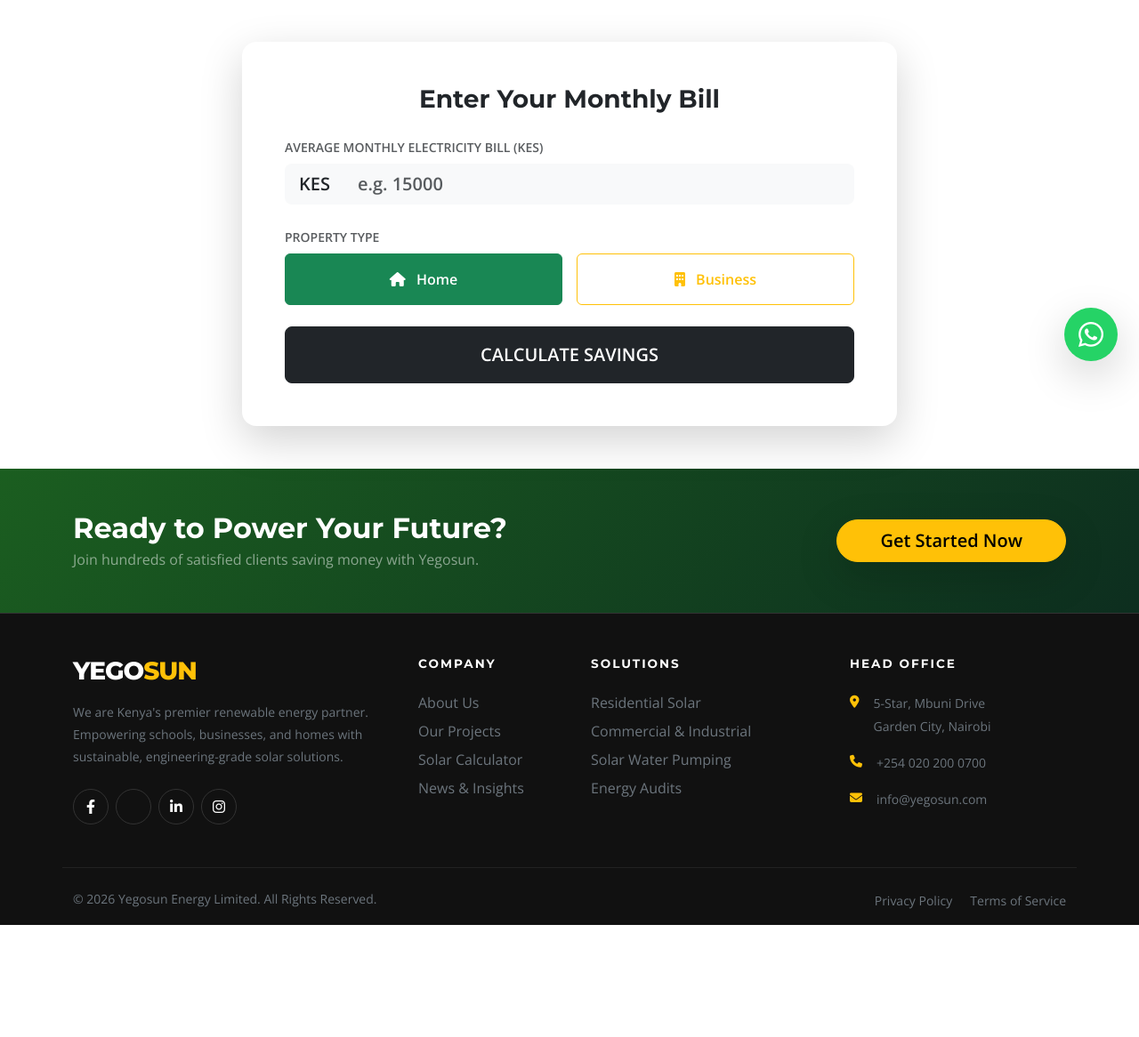
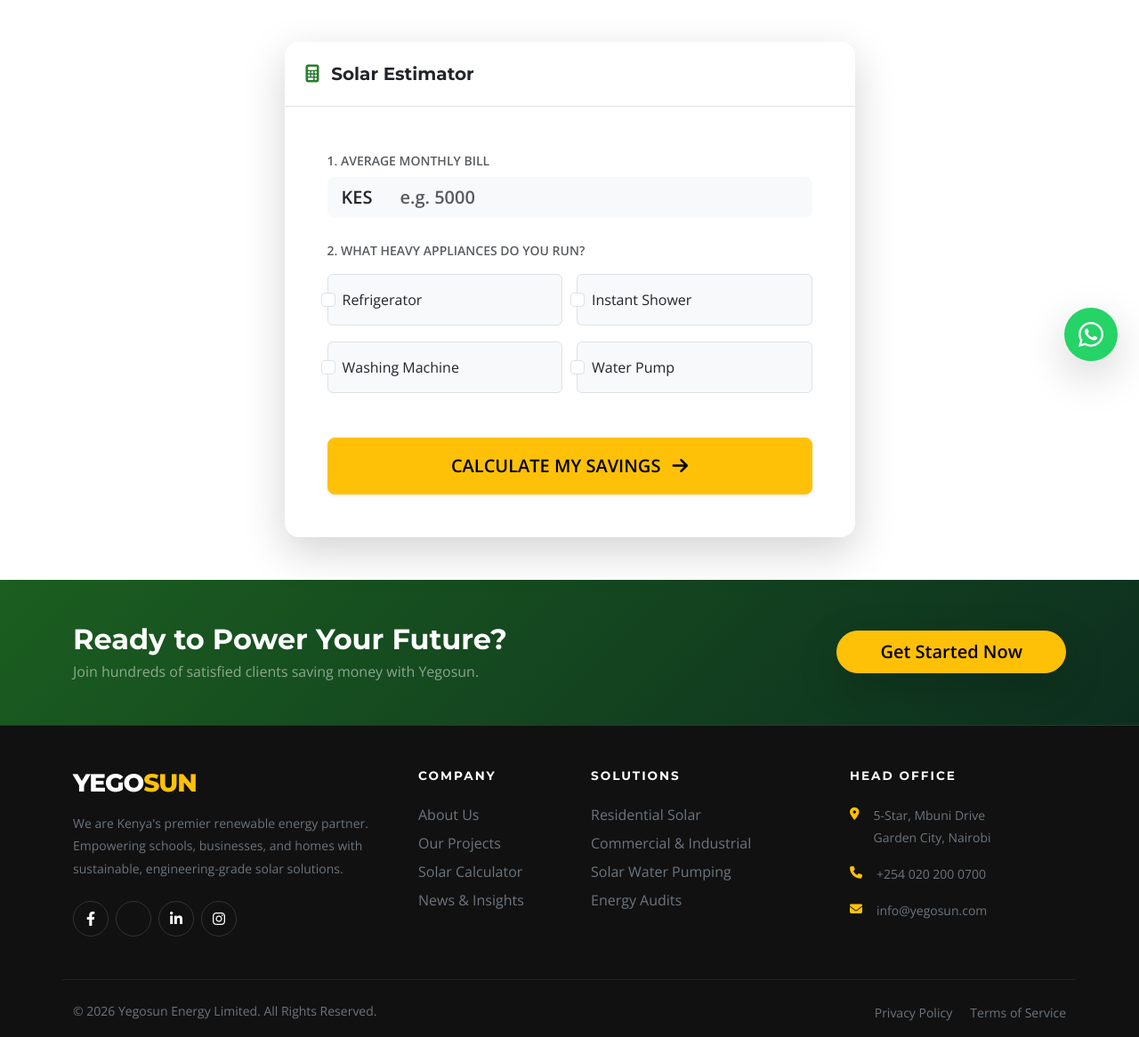
Before and after one commit to kelvin-keter/yegosun-website, a Flask app: page /calculator in a window 1280 px wide. Shown: the part 370-1536 px from the top of the page at 89% size. Before the commit the page ends 1410 px from the top, so only its background shows below. Run offline with Flask 3, Linux system fonts and the light colour scheme.

Commit message:
Feature: Add Solar Calculator Lead Magnet with PDF Generation

```diff
--- a/app.py
+++ b/app.py
@@ -148,6 +148,88 @@ def submit_quote():
     response.headers['Content-Disposition'] = f'attachment; filename={filename}'
     return response
 
+# --- NEW: LEAD MAGNET CALCULATOR ---
+@app.route('/generate_report', methods=['POST'])
+def generate_report():
+    # 1. Get User Data
+    full_name = request.form.get('full_name')
+    email = request.form.get('email')
+    phone = request.form.get('phone')
+    try:
+        monthly_bill = float(request.form.get('monthly_bill'))
+    except:
+        monthly_bill = 0.0
+    appliances = request.form.getlist('appliances') # List of checked items
+
+    # 2. DO THE MATH (The "Engineering" Logic)
+    # Assumptions: Cost per unit = 28 KES. Peak Sun Hours = 4.5
+    monthly_units = monthly_bill / 28
+    daily_units = monthly_units / 30
+    required_system_size = daily_units / 4.5
+
+    # Round up to nearest 0.5kW (e.g., 3.2kW becomes 3.5kW)
+    recommended_kw = round(required_system_size * 2) / 2
+    if recommended_kw < 1: recommended_kw = 1 # Minimum 1kW
+
+    # Estimated Cost (approx 150k per kW for hybrid)
+    est_cost_min = int(recommended_kw * 130000)
+    est_cost_max = int(recommended_kw * 160000)
+
+    # Savings (Assume 90% bill reduction)
+    monthly_savings = int(monthly_bill * 0.9)
+    yearly_savings = monthly_savings * 12
+
+    # ROI Calculation (Months to break even)
+    avg_cost = (est_cost_min + est_cost_max) / 2
+    if monthly_savings > 0:
+        roi_months = int(avg_cost / monthly_savings)
+        roi_years = round(roi_months / 12, 1)
+    else:
+        roi_years = 0
+
+    # 3. SAVE AS LEAD (So you can call them!)
+    lead_details = f"Solar Report Request. Bill: KES {monthly_bill}. System: {recommended_kw}kW. Appliances: {', '.join(appliances)}"
+
+    try:
+        new_lead = Quote(
+            full_name=full_name,
+            email=email,
+            phone=phone,
+            project_type="Solar Report Request",
+            location="Web Calculator",
+            message=lead_details
+        )
+        db.session.add(new_lead)
+        db.session.commit()
+    except Exception as e:
+        print(f"Error saving lead: {e}")
+
+    # 4. GENERATE THE PDF
+    rendered_html = render_template('pdf_solar_report.html',
+                                  name=full_name,
+                                  date=datetime.now().strftime("%d %b, %Y"),
+                                  bill=monthly_bill,
+                                  system_size=recommended_kw,
+                                  cost_min="{:,}".format(est_cost_min),
+                                  cost_max="{:,}".format(est_cost_max),
+                                  savings="{:,}".format(yearly_savings),
+                                  roi=roi_years,
+                                  appliances=appliances)
+
+    pdf_file = io.BytesIO()
+    pisa_status = pisa.CreatePDF(io.StringIO(rendered_html), dest=pdf_file)
+
+    if pisa_status.err:
+        return 'Error creating PDF', 500
+
+    pdf_file.seek(0)
+    response = make_response(pdf_file.read())
+    response.headers['Content-Type'] = 'application/pdf'
+    filename = f"Yegosun_Solar_Plan_{full_name.replace(' ', '_')}.pdf"
+    response.headers['Content-Disposition'] = f'attachment; filename={filename}'
+
+    return response
+
 @app.route('/blog/<int:post_id>')
 def blog_detail(post_id):
     post = BlogPost.query.get_or_404(post_id)
--- a/templates/calculator.html
+++ b/templates/calculator.html
@@ -4,85 +4,109 @@
 {% block content %}
 <div class="bg-dark text-white py-5 position-relative" style="background: linear-gradient(rgba(0,0,0,0.8), rgba(0,0,0,0.8)), url('https://images.unsplash.com/photo-1508514177221-188b1cf16e9d?q=80&w=1600&auto=format&fit=crop'); background-size: cover; background-position: center;">
     <div class="container text-center position-relative" style="z-index: 2;">
-        <h6 class="text-warning fw-bold text-uppercase tracking-wide mb-3">ROI Estimator</h6>
+        <h6 class="text-warning fw-bold text-uppercase tracking-wide mb-3">Free Energy Audit</h6>
         <h1 class="display-4 fw-extrabold">Calculate Your Savings</h1>
-        <p class="lead text-white-50">See how much money you are losing to the grid every year.</p>
+        <p class="lead text-white-50">Get a customized engineering report sent to your inbox in seconds.</p>
     </div>
 </div>
 
 <div class="container py-5">
     <div class="row justify-content-center">
-        <div class="col-lg-8">
+        <div class="col-lg-7">
             <div class="card border-0 shadow-lg rounded-4 overflow-hidden">
+                <div class="card-header bg-white p-4 border-bottom">
+                    <h5 class="mb-0 fw-bold text-dark"><i class="fa-solid fa-calculator me-2 text-success"></i> Solar Estimator</h5>
+                </div>
                 <div class="card-body p-5">
 
-                    <div id="calculatorInput">
-                        <h3 class="fw-bold text-center mb-4">Enter Your Monthly Bill</h3>
+                    <form action="/generate_report" method="POST" id="solarForm">
 
                         <div class="mb-4">
-                            <label class="form-label text-muted fw-bold small">AVERAGE MONTHLY ELECTRICITY BILL (KES)</label>
+                            <label class="form-label fw-bold text-muted small text-uppercase">1. Average Monthly Bill</label>
                             <div class="input-group input-group-lg">
                                 <span class="input-group-text bg-light border-0 fw-bold">KES</span>
-                                <input type="number" id="billAmount" class="form-control bg-light border-0 fw-bold" placeholder="e.g. 15000">
+                                <input type="number" name="monthly_bill" id="monthlyBill" class="form-control bg-light border-0 fw-bold" placeholder="e.g. 5000" required>
                             </div>
                         </div>
 
-                        <div class="mb-4">
-                            <label class="form-label text-muted fw-bold small">PROPERTY TYPE</label>
+                        <div class="mb-5">
+                            <label class="form-label fw-bold text-muted small text-uppercase mb-3">2. What heavy appliances do you run?</label>
                             <div class="row g-3">
                                 <div class="col-6">
-                                    <input type="radio" class="btn-check" name="propertyType" id="home" checked>
-                                    <label class="btn btn-outline-success w-100 py-3 fw-bold" for="home">
-                                        <i class="fa-solid fa-home me-2"></i> Home
-                                    </label>
+                                    <div class="form-check p-3 border rounded bg-light hover-shadow">
+                                        <input class="form-check-input" type="checkbox" name="appliances" value="Refrigerator" id="app1">
+                                        <label class="form-check-label fw-medium cursor-pointer" for="app1">Refrigerator</label>
+                                    </div>
                                 </div>
                                 <div class="col-6">
-                                    <input type="radio" class="btn-check" name="propertyType" id="business">
-                                    <label class="btn btn-outline-warning w-100 py-3 fw-bold" for="business">
-                                        <i class="fa-solid fa-building me-2"></i> Business
-                                    </label>
+                                    <div class="form-check p-3 border rounded bg-light hover-shadow">
+                                        <input class="form-check-input" type="checkbox" name="appliances" value="Instant Shower" id="app2">
+                                        <label class="form-check-label fw-medium cursor-pointer" for="app2">Instant Shower</label>
+                                    </div>
+                                </div>
+                                <div class="col-6">
+                                    <div class="form-check p-3 border rounded bg-light hover-shadow">
+                                        <input class="form-check-input" type="checkbox" name="appliances" value="Washing Machine" id="app3">
+                                        <label class="form-check-label fw-medium cursor-pointer" for="app3">Washing Machine</label>
+                                    </div>
+                                </div>
+                                <div class="col-6">
+                                    <div class="form-check p-3 border rounded bg-light hover-shadow">
+                                        <input class="form-check-input" type="checkbox" name="appliances" value="Water Pump" id="app4">
+                                        <label class="form-check-label fw-medium cursor-pointer" for="app4">Water Pump</label>
+                                    </div>
                                 </div>
                             </div>
                         </div>
 
-                        <button onclick="calculateSolar()" class="btn btn-dark w-100 btn-lg fw-bold py-3">CALCULATE SAVINGS</button>
-                    </div>
-
-                    <div id="calculatorResult" class="d-none text-center animate-fade-in">
-                        <div class="mb-4">
-                            <span class="badge bg-success text-white px-3 py-2 rounded-pill mb-3">ESTIMATED RESULTS</span>
-                            <h2 class="fw-extrabold mb-1">KES <span id="annualSavings" class="text-success">0</span></h2>
-                            <p class="text-muted small fw-bold text-uppercase">Your Estimated Annual Savings</p>
+                        <div id="initialBtnContainer">
+                            <button type="button" onclick="showLeadForm()" class="btn btn-warning w-100 btn-lg fw-bold shadow-sm py-3 text-uppercase">
+                                Calculate My Savings <i class="fa-solid fa-arrow-right ms-2"></i>
+                            </button>
                         </div>
 
-                        <div class="row g-3 mb-4">
-                            <div class="col-md-6">
-                                <div class="p-3 bg-light rounded-3 border">
-                                    <h5 class="fw-bold mb-0 text-dark"><span id="systemSize">0</span> kW</h5>
-                                    <small class="text-muted">Recommended System Size</small>
+                        <div id="leadCapture" class="mt-4 pt-4 border-top" style="display:none; animation: fadeIn 0.6s;">
+
+                            <div class="alert alert-success border-0 d-flex align-items-center mb-4 shadow-sm">
+                                <div class="bg-success rounded-circle d-flex align-items-center justify-content-center text-white me-3" style="width: 40px; height: 40px;">
+                                    <i class="fa-solid fa-check"></i>
+                                </div>
+                                <div>
+                                    <h6 class="fw-bold mb-0 text-success">Analysis Complete!</h6>
+                                    <p class="mb-0 small text-muted">We have calculated a solar plan for your <strong id="billDisplay"></strong> bill.</p>
                                 </div>
                             </div>
-                            <div class="col-md-6">
-                                <div class="p-3 bg-light rounded-3 border">
-                                    <h5 class="fw-bold mb-0 text-dark"><span id="panelsCount">0</span></h5>
-                                    <small class="text-muted">Approx. Panels Needed</small>
+
+                            <h5 class="fw-bold mb-4 text-center">Where should we send your report?</h5>
+
+                            <div class="mb-3">
+                                <div class="form-floating">
+                                    <input type="text" name="full_name" class="form-control bg-light border-0" id="floatingName" placeholder="John Doe" required>
+                                    <label for="floatingName">Full Name</label>
                                 </div>
                             </div>
+                            <div class="mb-3">
+                                <div class="form-floating">
+                                    <input type="tel" name="phone" class="form-control bg-light border-0" id="floatingPhone" placeholder="07xx" required>
+                                    <label for="floatingPhone">Phone Number</label>
+                                </div>
+                            </div>
+                            <div class="mb-4">
+                                <div class="form-floating">
+                                    <input type="email" name="email" class="form-control bg-light border-0" id="floatingEmail" placeholder="name@example.com" required>
+                                    <label for="floatingEmail">Email Address</label>
+                                </div>
+                            </div>
+
+                            <button type="submit" class="btn btn-dark w-100 btn-lg fw-bold shadow-lg py-3">
+                                <i class="fa-solid fa-file-pdf me-2 text-danger"></i> Download My Report
+                            </button>
+                            <p class="text-center text-muted small mt-3 mb-0">
+                                <i class="fa-solid fa-lock me-1"></i> Your data is secure. No spam, ever.
+                            </p>
                         </div>
 
-                        <div class="alert alert-info border-0 d-flex align-items-center mb-4" role="alert">
-                            <i class="fa-solid fa-circle-info me-3 fa-lg"></i>
-                            <div class="text-start small">
-                                This is an estimate based on average Kenyan sun-hours (4.5h/day) and KPLC rates.
-                            </div>
-                        </div>
-
-                        <div class="d-grid gap-2">
-                            <a href="{{ url_for('contact') }}" class="btn btn-warning btn-lg fw-bold shadow-sm">Get Official Quote</a>
-                            <button onclick="resetCalculator()" class="btn btn-outline-secondary fw-bold">Calculate Again</button>
-                        </div>
-                    </div>
-
+                    </form>
                 </div>
             </div>
         </div>
@@ -90,51 +114,34 @@
 </div>
 
 <script>
-    function calculateSolar() {
-        // 1. Get Input
-        let bill = document.getElementById('billAmount').value;
+    function showLeadForm() {
+        var bill = document.getElementById('monthlyBill').value;
+        if (bill && bill > 0) {
+            // Hide the first button
+            document.getElementById('initialBtnContainer').style.display = 'none';
 
-        // Validation
-        if (!bill || bill <= 0) {
-            alert("Please enter a valid bill amount.");
-            return;
+            // Show the form
+            var formDiv = document.getElementById('leadCapture');
+            formDiv.style.display = 'block';
+
+            // Update the text
+            document.getElementById('billDisplay').innerText = "KES " + Number(bill).toLocaleString();
+
+            // Smooth scroll to the form
+            formDiv.scrollIntoView({behavior: "smooth"});
+        } else {
+            alert("Please enter a valid monthly bill amount to continue.");
         }
-
-        // 2. Constants for Kenya Context
-        const costPerUnit = 28; // Avg KES per kWh (blended rate)
-        const peakSunHours = 4.5; // Conservative average for Nairobi/Juja
-        const panelWattage = 550; // Standard modern panel size
-        const efficiencyLoss = 1.3; // Factor for system losses
-
-        // 3. The Math
-        let monthlyUnits = bill / costPerUnit;
-        let dailyUnits = monthlyUnits / 30;
-        let requiredSizeKW = (dailyUnits * efficiencyLoss) / peakSunHours;
-
-        // Rounding
-        let finalSize = Math.ceil(requiredSizeKW * 2) / 2; // Round to nearest 0.5
-        if (finalSize < 3) finalSize = 3; // Minimum viable hybrid system usually 3kW
-
-        let numPanels = Math.ceil((finalSize * 1000) / panelWattage);
-
-        // Savings (Assuming 90% offset)
-        let monthlySavings = bill * 0.90;
-        let yearlySavings = monthlySavings * 12;
-
-        // 4. Update UI
-        document.getElementById('annualSavings').innerText = yearlySavings.toLocaleString();
-        document.getElementById('systemSize').innerText = finalSize;
-        document.getElementById('panelsCount').innerText = numPanels;
-
-        // 5. Show Results
-        document.getElementById('calculatorInput').classList.add('d-none');
-        document.getElementById('calculatorResult').classList.remove('d-none');
-    }
-
-    function resetCalculator() {
-        document.getElementById('calculatorInput').classList.remove('d-none');
-        document.getElementById('calculatorResult').classList.add('d-none');
-        document.getElementById('billAmount').value = '';
     }
 </script>
+
+<style>
+    @keyframes fadeIn {
+        from { opacity: 0; transform: translateY(20px); }
+        to { opacity: 1; transform: translateY(0); }
+    }
+    .hover-shadow:hover { box-shadow: 0 4px 6px rgba(0,0,0,0.05); transition: 0.2s; }
+    .form-check-input:checked { background-color: #2E7D32; border-color: #2E7D32; }
+    .cursor-pointer { cursor: pointer; }
+</style>
 {% endblock %}
```
Also changed, not shown: templates/pdf_solar_report.html (added, +84 -0 lines).
